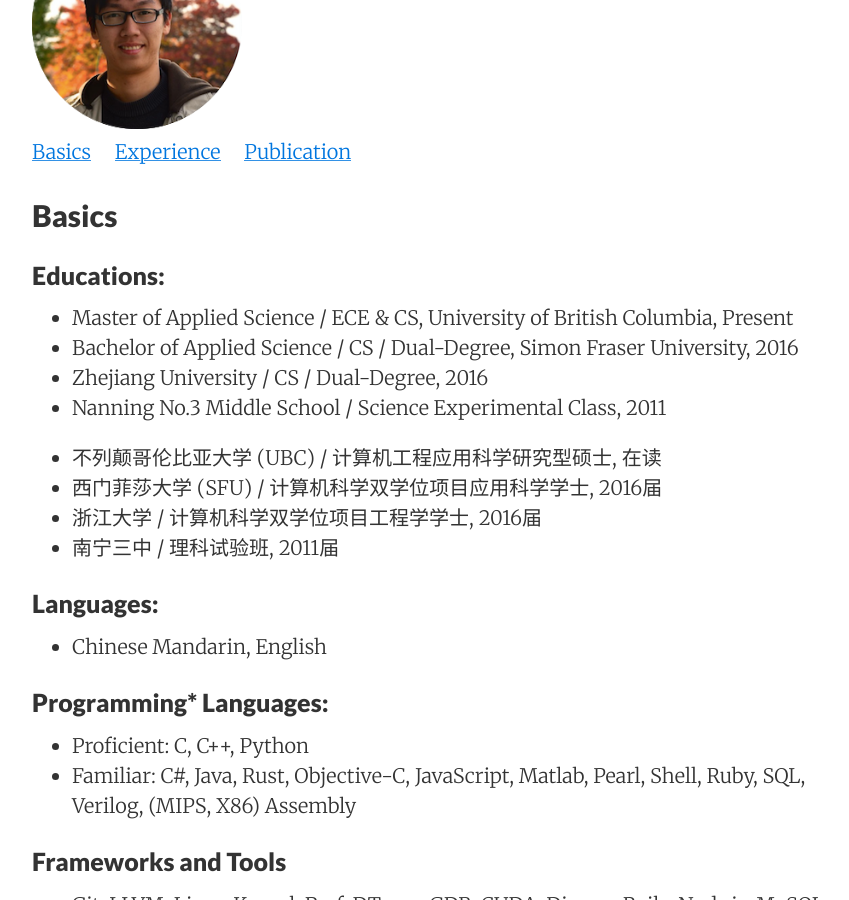
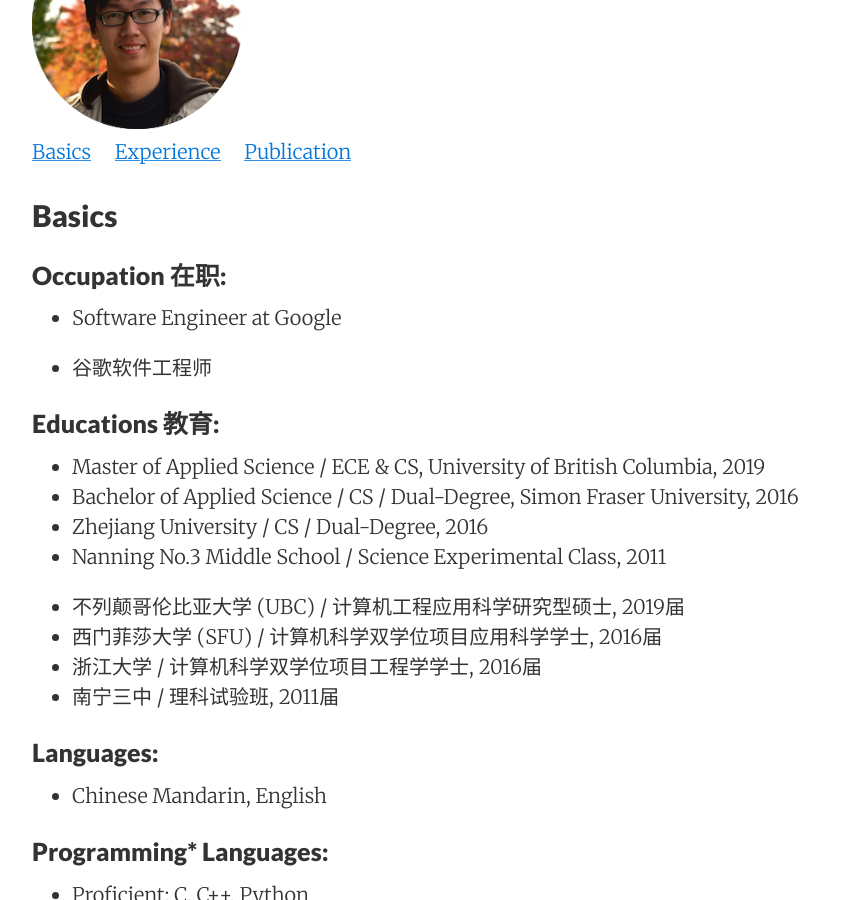
Before and after one commit to Louis-Ye/Louis-Ye.github.io, a Jekyll site: the page built from cv/index.md, in a window 1280 px wide and 900 px high, scrolled down 321 px. Shown: the whole window, without its empty margins (188-1037 px from the left). Built offline with Jekyll 4.4.1, drawn with Linux system fonts in a browser that asks for light colours; nearby versions of some CDN libraries.

Commit message:
Update CV

```diff
--- a/cv/index.md
+++ b/cv/index.md
@@ -13,13 +13,18 @@ tags: Curriculum Vitae
 
 <h2 id="Basics">Basics</h2>
 
-### Educations:
-* Master of Applied Science / ECE & CS, University of British Columbia, Present
+### Occupation 在职:
+* Software Engineer at Google
+
+* 谷歌软件工程师
+
+### Educations 教育:
+* Master of Applied Science / ECE & CS, University of British Columbia, 2019
 * Bachelor of Applied Science / CS / Dual-Degree, Simon Fraser University, 2016
 * Zhejiang University / CS / Dual-Degree, 2016
 * Nanning No.3 Middle School / Science Experimental Class, 2011
 
-* 不列颠哥伦比亚大学 (UBC) / 计算机工程应用科学研究型硕士, 在读
+* 不列颠哥伦比亚大学 (UBC) / 计算机工程应用科学研究型硕士, 2019届
 * 西门菲莎大学 (SFU) / 计算机科学双学位项目应用科学学士, 2016届
 * 浙江大学 / 计算机科学双学位项目工程学学士, 2016届
 * 南宁三中 / 理科试验班, 2011届
```
